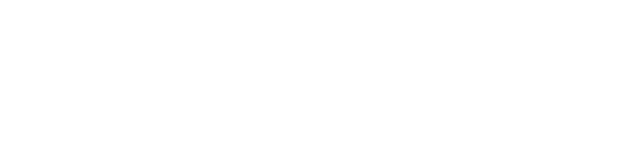
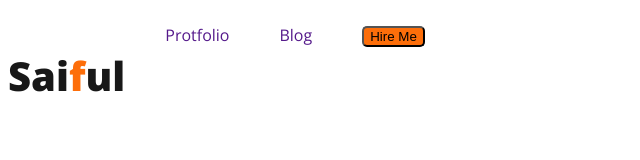
Before and after one commit to saiful797/webdevelopers-protfolio, a plain HTML site: page index.html in a window 1280 px wide. Shown: the whole page, without its empty margins (0-640 px from the left). Drawn offline with nearby package versions, Linux system fonts and the light colour scheme.

Commit message:
upload css style.css file

```diff
--- a/index.html
+++ b/index.html
@@ -3,9 +3,32 @@
 <head>
     <meta charset="UTF-8">
     <meta name="viewport" content="width=device-width, initial-scale=1.0">
-    <title>Document</title>
+    <title>Web Developers Protfolio</title>
+
+    <link rel="preconnect" href="https://fonts.googleapis.com">
+<link rel="preconnect" href="https://fonts.gstatic.com" crossorigin>
+<link href="https://fonts.googleapis.com/css2?family=Open+Sans:wght@400;700;800&display=swap" rel="stylesheet">
+
+    <link rel="stylesheet" href="styles/protfolio.css">
 </head>
 <body>
+    <header>
+        <nav>
+            <h3 class="nav-title">Sai<span class="text-primary">f</span>ul</h3>
+            <ul>
+                <li><a href="">Protfolio</a></li>
+                <li><a href="">Blog</a></li>
+                <li><button class="btn-primary">Hire Me</button></li>
+            </ul>
+        </nav>
+    </header>
 
+    <main>
+
+    </main>
+
+    <footer>
+
+    </footer>
 </body>
 </html>
--- /dev/null
+++ b/styles/protfolio.css
@@ -0,0 +1,38 @@
+/* Common Shared Style */
+body{
+    font-family: 'Open Sans', sans-serif;
+}
+
+/* Nave Related Style */
+
+nav{
+    display: flex;
+}
+nav> ul{
+    display: flex;
+}
+
+nav li{
+    list-style: none;
+    margin-right: 50px;
+}
+
+nav a{
+    text-decoration: none;
+}
+
+.text-primary{
+    color: #FD6E0A;
+}
+
+.btn-primary{
+    border-radius: 5px;
+    background: #FD6E0A;
+}
+
+.nav-title{
+    color: #181818;
+    font-family: Open Sans;
+    font-size: 40px;
+    font-weight: 800;
+}
```
